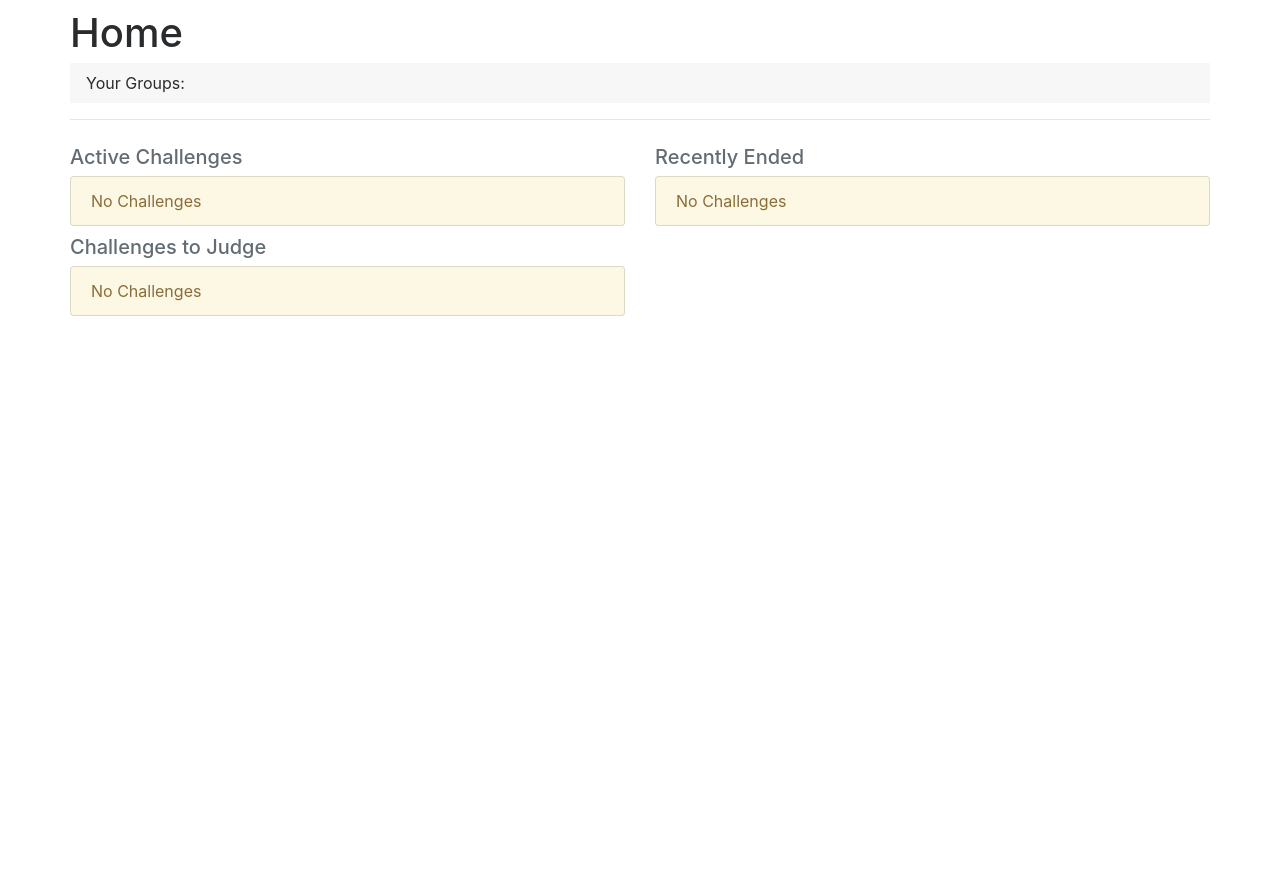
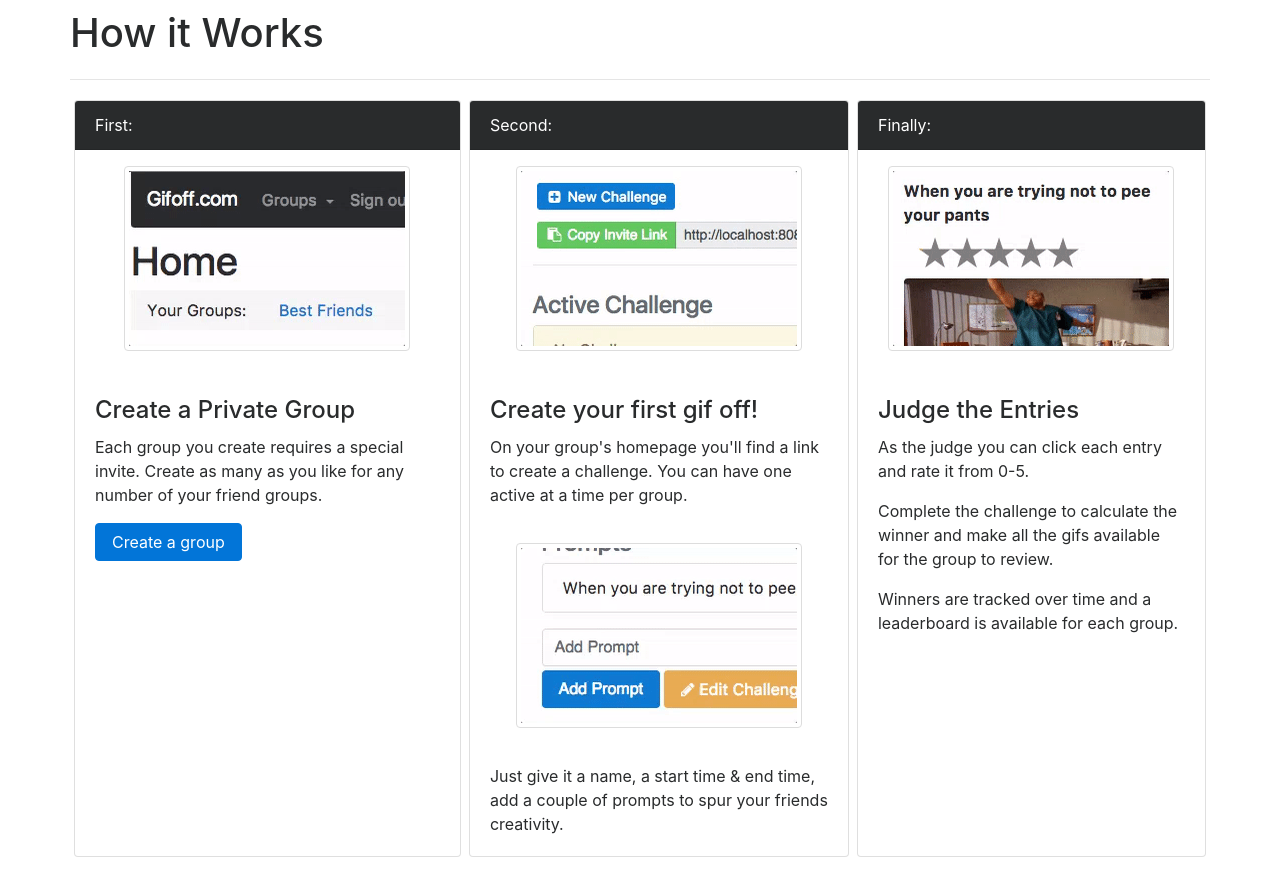
Before and after one commit to ianzimmerman/gifoff, a Flask app: template gifoff/blueprints/main/templates/main/index.html in a window 1280 px wide. Shown: the part 56-927 px from the top of the page. Before the commit the page ends 372 px from the top, so only its background shows below. Run offline with Flask 2, Linux system fonts and the light colour scheme; the template is opened without the code that fills it, so the values that code supplies are empty; some libraries are stand-ins or nearby versions.

Commit message:
updated homepage

```diff
--- a/gifoff/blueprints/main/templates/main/index.html
+++ b/gifoff/blueprints/main/templates/main/index.html
@@ -2,6 +2,7 @@
 {% from "macros.html" import challenge_list %}
 {% block title %}Index{% endblock %}
 {% block content %}
+    {% if current_user.is_authenticated %}
     <div class="row">
         <div class="col-sm-12">
             <h1>Home</h1>
@@ -26,4 +27,64 @@
             {{ challenge_list(challenges.recent, group=true) }}
         </div>
     </div>
+    <hr>
+    {% endif %}
+    <div class="row">
+        <div class="col-sm-12">
+            <h1>How it Works</h1>
+        </div>
+    </div>
+    <hr>
+    <div class="d-flex flex-column flex-md-row align-items-stretch justify-content-around">
+
+            <div class="card m-1">
+              <div class="card-header text-white bg-inverse">
+                First:
+              </div>
+              <img class="img-thumbnail img-fluid m-3 mx-auto" src="{{ url_for('static', filename='images/create-group.gif') }}" alt="Create a Group">
+              <div class="card-block">
+                <h4 class="card-title">Create a Private Group</h4>
+                <p class="card-text">Each group you create requires a special invite. Create as many as you like for any number of your friend groups.</p>
+                <a href="{{ url_for('main.new_group') }}" class="btn btn-primary">Create a group</a>
+              </div>
+            </div>
+
+            <div class="card m-1">
+              <div class="card-header text-white bg-inverse">
+                Second:
+              </div>
+              <img class="img-thumbnail img-fluid m-3 mx-auto" src="{{ url_for('static', filename='images/create-challenge.gif') }}" alt="Create a Group">
+              <div class="card-block">
+                <h4 class="card-title">Create your first gif off!</h4>
+                <p class="card-text">On your group's homepage you'll find a link to create a challenge. You can have
+                    one active at a time per group.
+                </p>
+              </div>
+                <img class="img-thumbnail img-fluid m-3 mx-auto" src="{{ url_for('static', filename='images/create-prompt.gif') }}" alt="Create a Group">
+              <div class="card-block">
+                <p class="card-text">Just give it a name, a start time & end time, add a couple of prompts
+                    to spur your friends creativity.
+                </p>
+
+              </div>
+            </div>
+
+            <div class="card m-1">
+              <div class="card-header text-white bg-inverse">
+                Finally:
+              </div>
+              <img class="img-thumbnail img-fluid m-3 mx-auto" src="{{ url_for('static', filename='images/rate-entry.gif') }}" alt="Create a Group">
+              <div class="card-block">
+                <h4 class="card-title">Judge the Entries</h4>
+                <p class="card-text">As the judge you can click each entry and rate it from 0-5.
+                    </p>
+                    <p class="card-text">Complete the challenge to calculate the
+                    winner and make all the gifs available for the group to review.
+                    </p>
+                    <p class="card-text">Winners are tracked over time and a leaderboard is available for each group.
+                </p>
+              </div>
+            </div>
+
+    </div>
 {% endblock %}
```
Also changed, not shown: gifoff/blueprints/main/controllers.py (+7 -5 lines), gifoff/static/images/create-challenge.gif (added), gifoff/static/images/create-group.gif (added), gifoff/static/images/create-prompt.gif (added), gifoff/static/images/rate-entry.gif (added).
